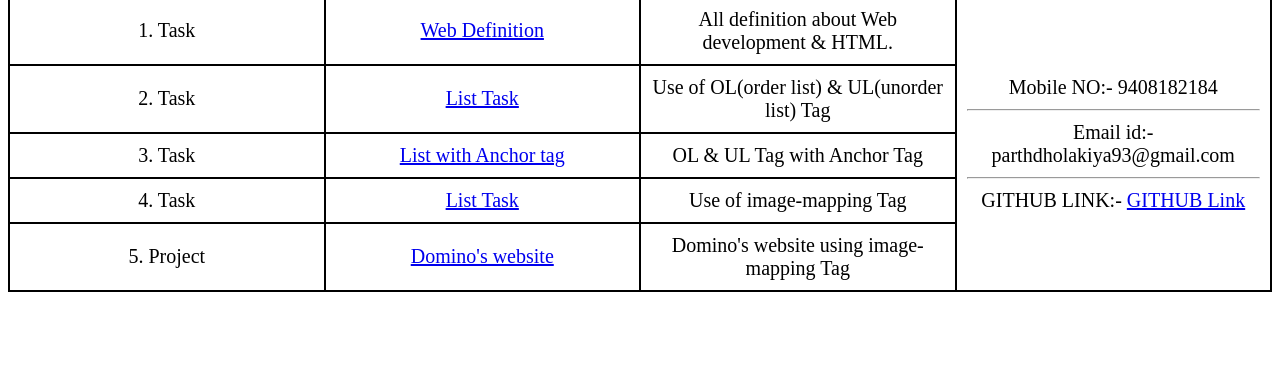
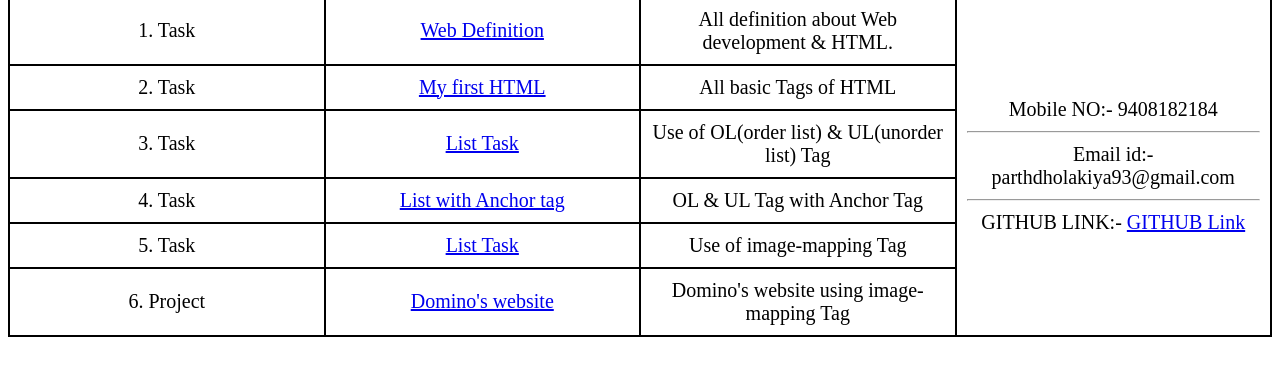
Before and after one commit to 07NovMWF-3-30-Parth/Projects, a plain HTML site: page 2. Tops Task file/index.html in a window 1280 px wide. Shown: the part 189-564 px from the top of the page. Drawn offline with Linux system fonts and the light colour scheme.

Commit message:
task file added

```diff
--- a/2. Tops Task file/index.html
+++ b/2. Tops Task file/index.html
@@ -42,21 +42,26 @@
             </tr>
             <tr>
                 <td>2. Task</td>
+                <td><a href="../../Task/my first html.html" target="_blank">My first HTML</a></td>
+                <td>All basic Tags of HTML</td>
+            </tr>
+            <tr>
+                <td>3. Task</td>
                 <td><a href="../../Task/list task.html" target="_blank">List Task</a></td>
                 <td>Use of OL(order list) & UL(unorder list) Tag</td>
             </tr>
             <tr>
-                <td>3. Task</td>
+                <td>4. Task</td>
                 <td><a href="../../Task/list with anchor task.html" target="_blank">List with Anchor tag</a></td>
                 <td>OL & UL Tag with Anchor Tag</td>
             </tr>
             <tr>
-                <td>4. Task</td>
+                <td>5. Task</td>
                 <td><a href="../../Task/imagemapping.html" target="_blank">List Task</a></td>
                 <td>Use of image-mapping Tag</td>
             </tr>
             <tr>
-                <td>5. Project</td>
+                <td>6. Project</td>
                 <td><a href="../../Project/Domino's/index.html" target="_blank">Domino's website</a></td>
                 <td>Domino's website using image-mapping Tag</td>
             </tr>
```
